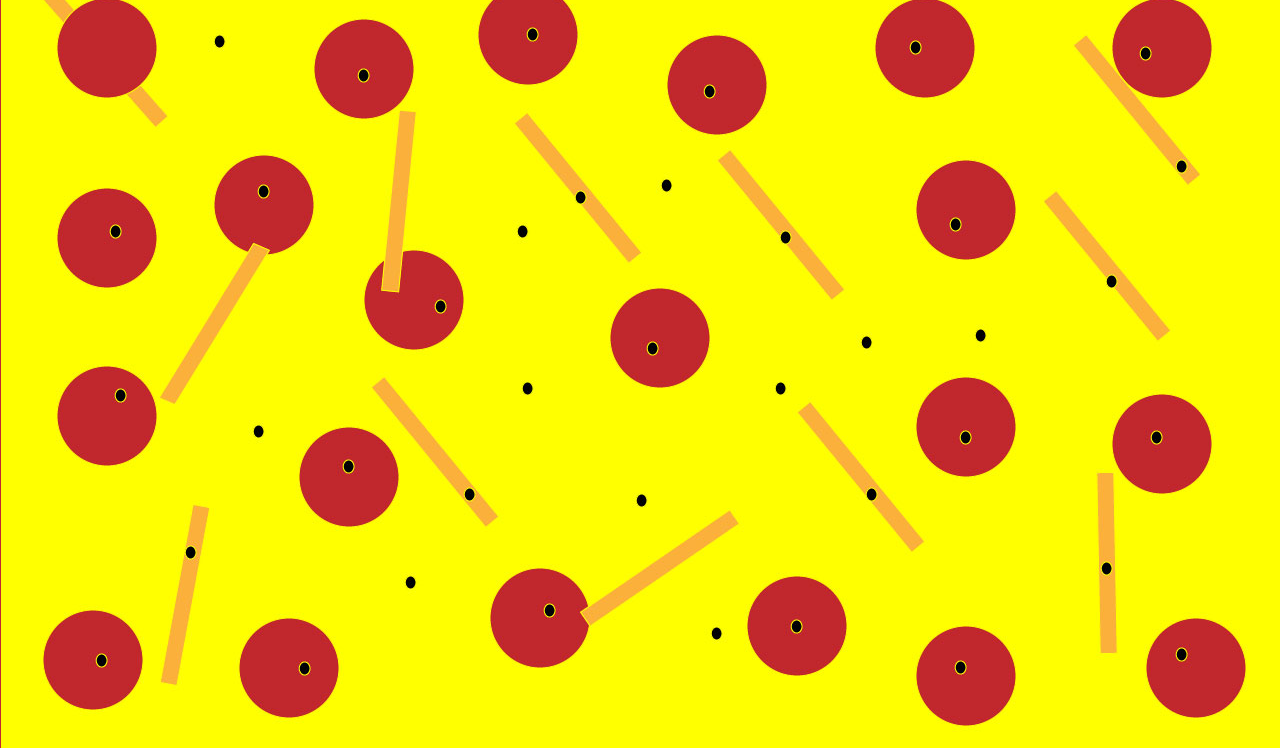
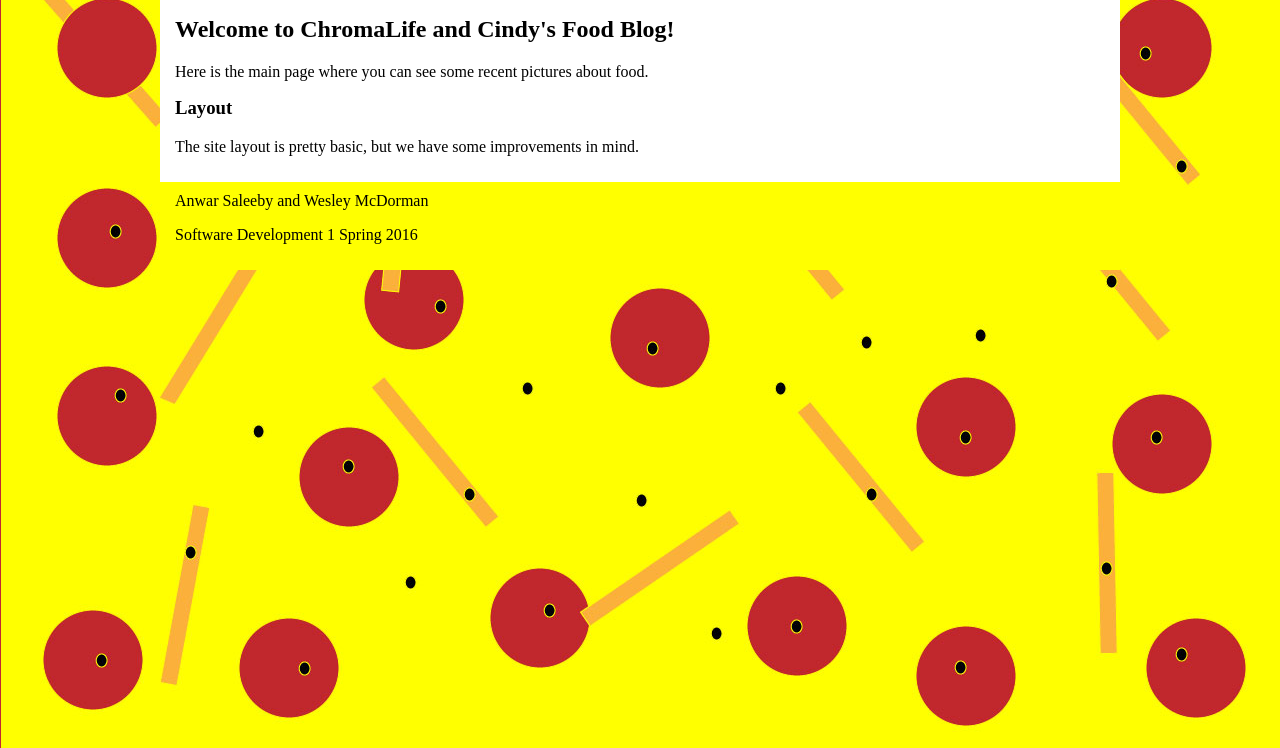
Before and after one commit to chromalife/Software-Dev-Project-1, a plain HTML site: page Project1/public/index.html in a window 1280 px wide. Shown: the part 52-800 px from the top of the page. Drawn offline with Linux system fonts and the light colour scheme.

Commit message:
Added some text to index.html -Anwar

```diff
--- a/Project1/public/index.html
+++ b/Project1/public/index.html
@@ -7,4 +7,16 @@
 <body>
 	<div class="container">
 		<h1>Pizza Me, Bro.</h1>
+<div class="content">
+    <h2>Welcome to ChromaLife and Cindy's Food Blog!</h2>
+    <p>Here is the main page where you can see some recent pictures about food. </p>
+    <h3>Layout</h3>
+    <p>The site layout is pretty basic, but we have some improvements in mind. </p>
+    </div>
+  <div class="footer">
+    <p>Anwar Saleeby and Wesley McDorman</p>
+    <p>Software Development 1 Spring 2016</p>
+    <!-- end .footer --></div>
+  <!-- end .container --></div>
+</body>
 </html>
```
